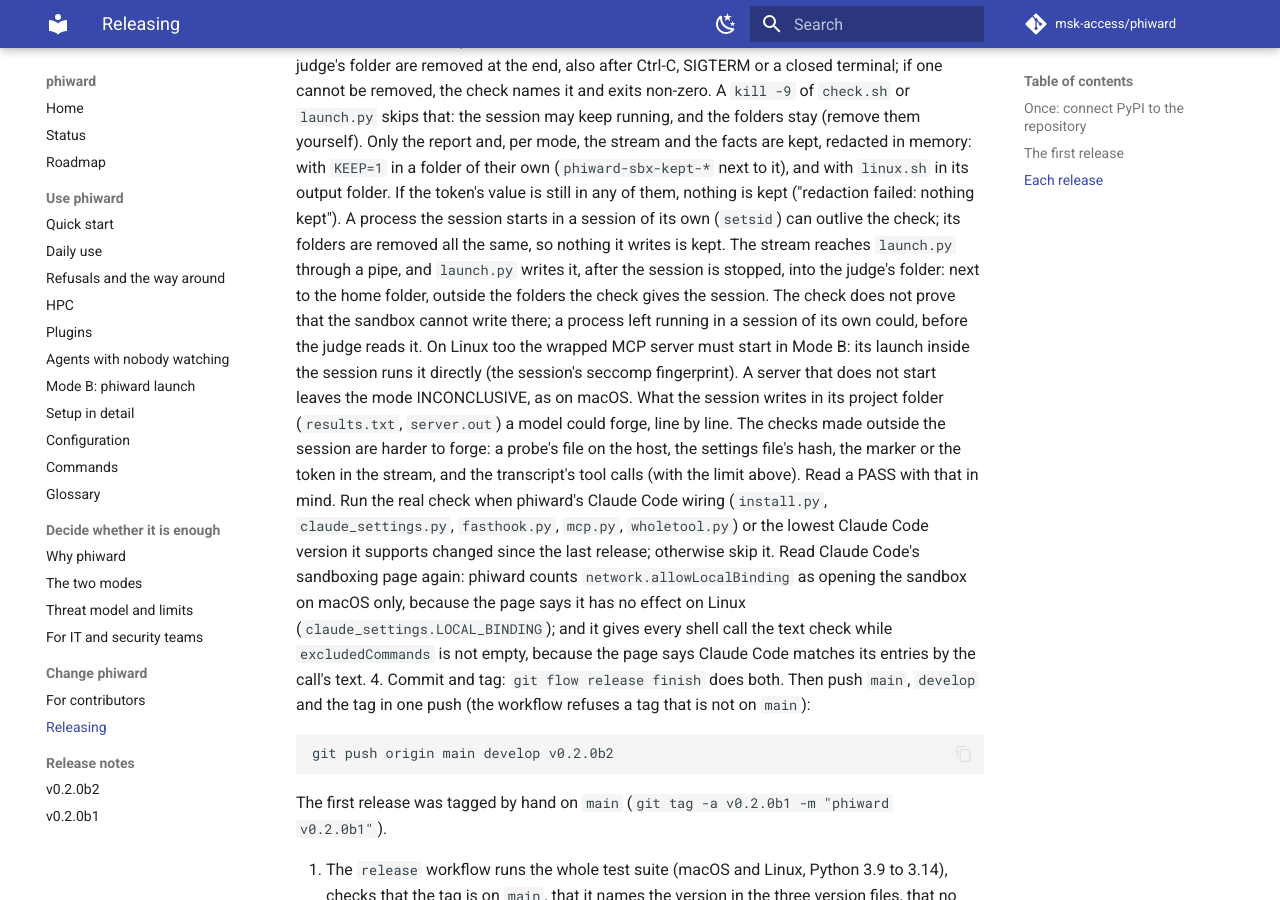
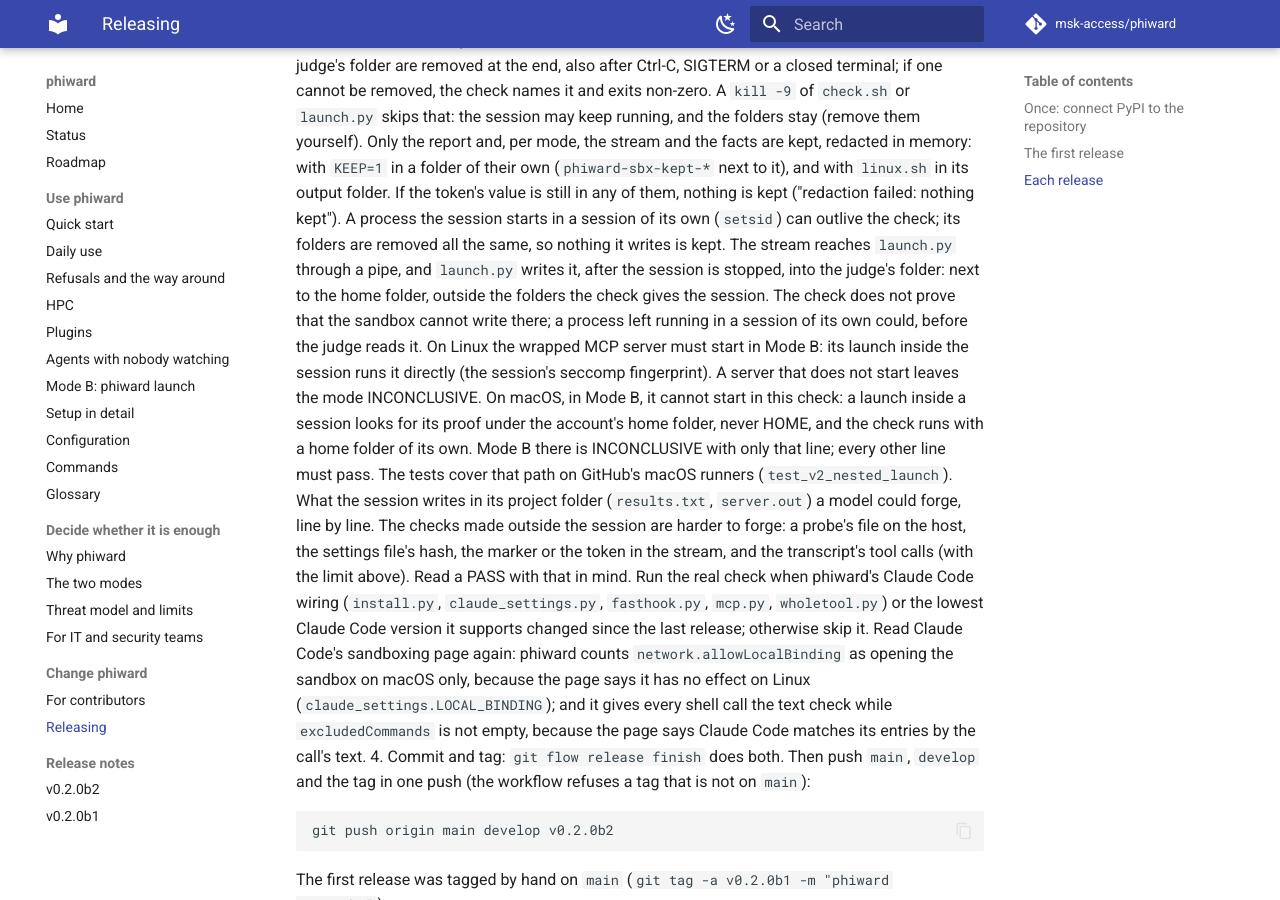
Before and after one commit to msk-access/phiward, an MkDocs documentation site: the page built from docs/releasing.md, in a window 1280 px wide and 900 px high, scrolled down 4180 px. Built offline with MkDocs 1.6.1 and Material for MkDocs 9.7.7, drawn with Linux system fonts in a browser that asks for light colours; comment, search, counter and statistics services are not loaded; the version menu is left out.

Commit message:
docs(releasing): on macOS the sandbox check cannot start a wrapped MCP server in Mode B
Since the launch-inside-launch check looks under the account's home folder (never HOME), the
check's own home folder means the wrapped server's launch builds a second profile, which macOS
refuses. Mode B on macOS is then INCONCLUSIVE with only that line; the operator accepted it as a
known limit of the check for 0.2.0b2 (2026-11-25). Linux is unchanged.

```diff
--- a/docs/releasing.md
+++ b/docs/releasing.md
@@ -179,9 +179,12 @@ Then push `main`, `develop` and the tag.
    is stopped, into the judge's folder: next to the home folder, outside the folders the check
    gives the session. The check does not prove that the sandbox cannot write there; a process
    left running in a session of its own could, before the judge reads it.
-   On Linux too the wrapped MCP server must start in Mode B: its launch inside the session runs
-   it directly (the session's seccomp fingerprint). A server that does not start leaves the mode
-   INCONCLUSIVE, as on macOS.
+   On Linux the wrapped MCP server must start in Mode B: its launch inside the session runs it
+   directly (the session's seccomp fingerprint). A server that does not start leaves the mode
+   INCONCLUSIVE. On macOS, in Mode B, it cannot start in this check: a launch inside a session
+   looks for its proof under the account's home folder, never HOME, and the check runs with a
+   home folder of its own. Mode B there is INCONCLUSIVE with only that line; every other line
+   must pass. The tests cover that path on GitHub's macOS runners (`test_v2_nested_launch`).
    What the session writes in its project folder (`results.txt`, `server.out`) a model could
    forge, line by line. The checks made outside the session are harder to forge: a probe's file
    on the host, the settings file's hash, the marker or the token in the stream, and the
```
